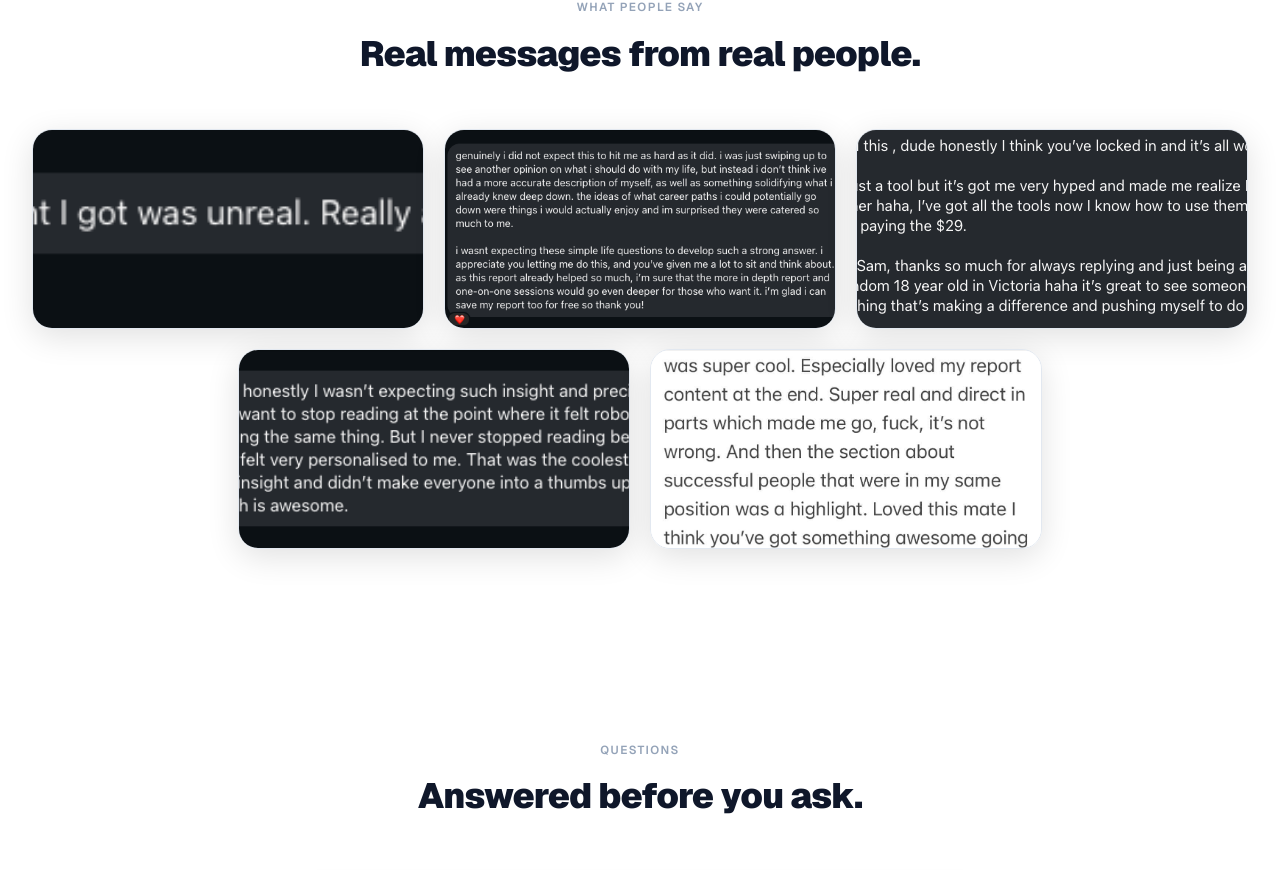
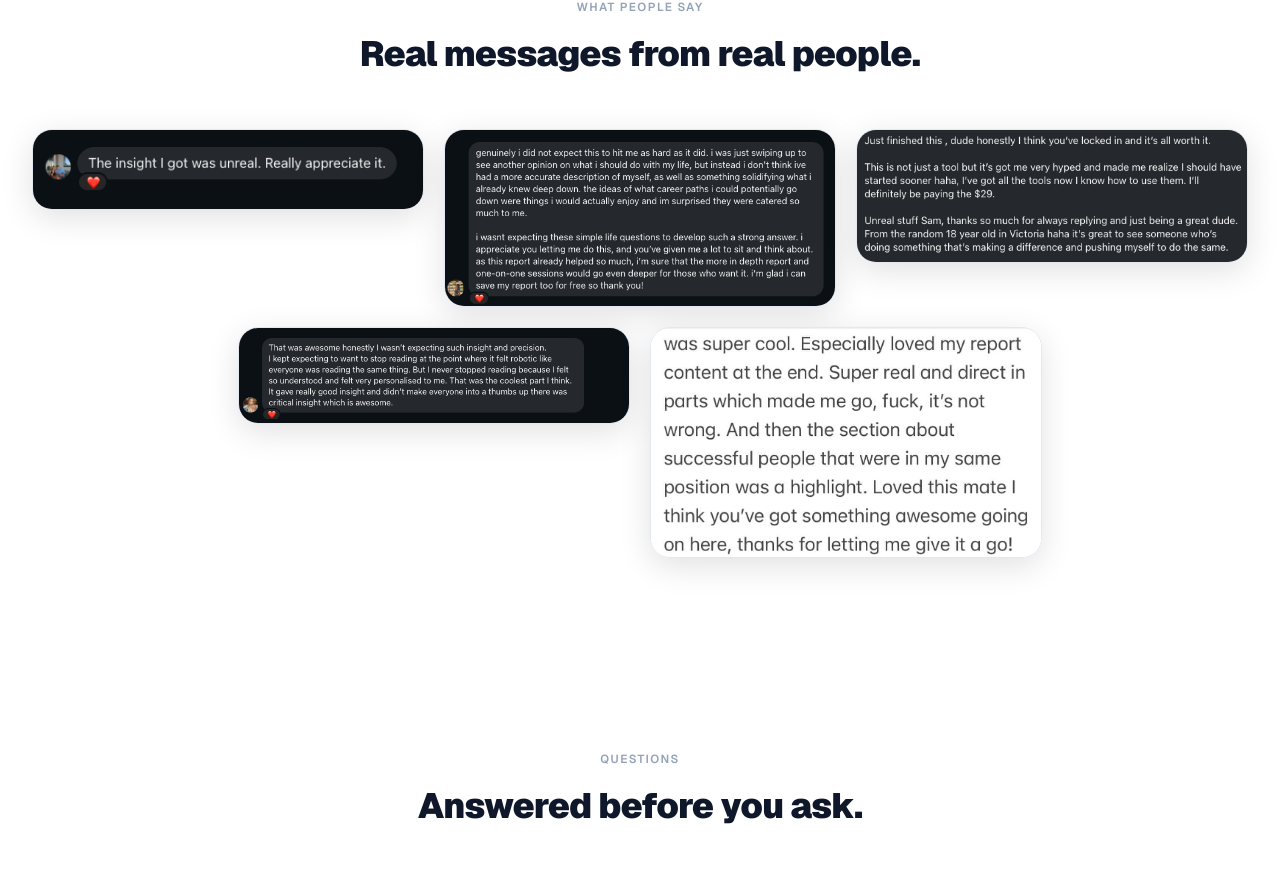
Before and after one commit to samwitnesss/mytwenties, a Next.js app: page / in a window 1280 px wide. Shown: the part 5316-6186 px from the top of the page. Built offline with nearby package versions, Linux system fonts and the light colour scheme; a web font is replaced by a local one.

Commit message:
Testimonials: revert to natural aspect ratios, no cropping
Co-Authored-By: Claude Sonnet 4.6 <noreply@anthropic.com>

```diff
--- a/app/page.tsx
+++ b/app/page.tsx
@@ -714,9 +714,9 @@ export default function LandingPage() {
               '/testimonials/dm4.png',
               '/testimonials/dm2.png',
             ].map((src, i) => (
-              <div key={i} style={{ width: 'calc((100% - 2 * 1.25rem) / 3)', height: '200px', borderRadius: '20px', overflow: 'hidden', boxShadow: '0 8px 32px rgba(0,0,0,0.12)', border: '1px solid var(--brand-border)' }}>
+              <div key={i} style={{ width: 'calc((100% - 2 * 1.25rem) / 3)', borderRadius: '20px', overflow: 'hidden', boxShadow: '0 8px 32px rgba(0,0,0,0.12)', border: '1px solid var(--brand-border)' }}>
                 {/* eslint-disable-next-line @next/next/no-img-element */}
-                <img src={src} alt={`Testimonial ${i + 1}`} style={{ display: 'block', width: '100%', height: '100%', objectFit: 'cover', objectPosition: 'center top' }} />
+                <img src={src} alt={`Testimonial ${i + 1}`} style={{ display: 'block', width: '100%', height: 'auto' }} />
               </div>
             ))}
           </div>
```
